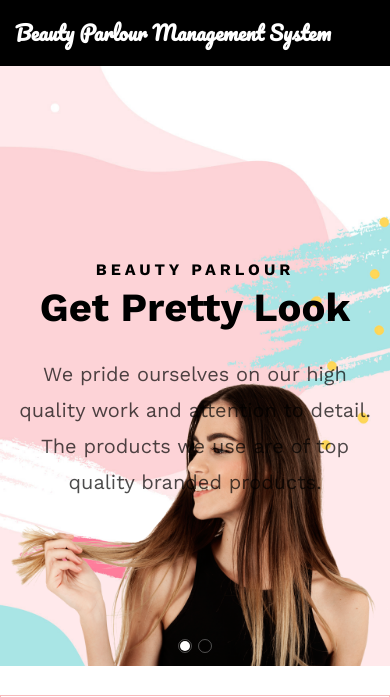
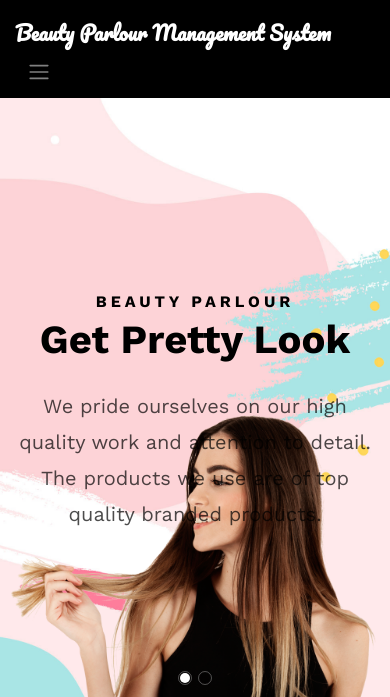
Before and after one commit to makgr/bpms, a PHP site: page /index.php in a window 390 px wide. Shown: the top 697 px of the page. Run offline with PHP 8.4, Linux system fonts and the light colour scheme; data comes from the database, SQL or seed files in the repository; some libraries are stand-ins or nearby versions; some web fonts are replaced.

Commit message:
fix navbar responsive issue

```diff
--- a/includes/header.php
+++ b/includes/header.php
@@ -1,6 +1,9 @@
-<nav class="navbar navbar-expand-lg navbar-dark ftco_navbar bg-dark ftco-navbar-light" id="ftco-navbar">
+<nav class="navbar navbar-expand-lg navbar-dark bg-dark ftco_navbar ftco-navbar-light" id="ftco-navbar">
       <div class="container">
         <a class="navbar-brand" href="index.php">Beauty Parlour Management System</a>
+        <button class="navbar-toggler" type="button" data-toggle="collapse" data-target="#ftco-nav" aria-controls="navbarSupportedContent" aria-expanded="false" aria-label="Toggle navigation">
+    <span class="navbar-toggler-icon"></span>
+  </button>
 
         <div class="collapse navbar-collapse" id="ftco-nav">
           <ul class="navbar-nav ml-auto">
--- a/index.php
+++ b/index.php
@@ -39,6 +39,8 @@ $_SESSION['aptno']=$result['AptNumber'];
     <link href="https://fonts.googleapis.com/css?family=Pacifico" rel="stylesheet">
     <link href="https://fonts.googleapis.com/css?family=Playfair+Display:400,400i,700,700i,900,900i" rel="stylesheet">
 
+	<link rel="stylesheet" href="css/bootstrap.min.css">
+
     <link rel="stylesheet" href="css/open-iconic-bootstrap.min.css">
     <link rel="stylesheet" href="css/animate.css">
 
@@ -57,6 +59,9 @@ $_SESSION['aptno']=$result['AptNumber'];
     <link rel="stylesheet" href="css/flaticon.css">
     <link rel="stylesheet" href="css/icomoon.css">
     <link rel="stylesheet" href="css/style.css">
+
+
+
   </head>
   <body>
 	  <?php include_once('includes/header.php');?>
```
